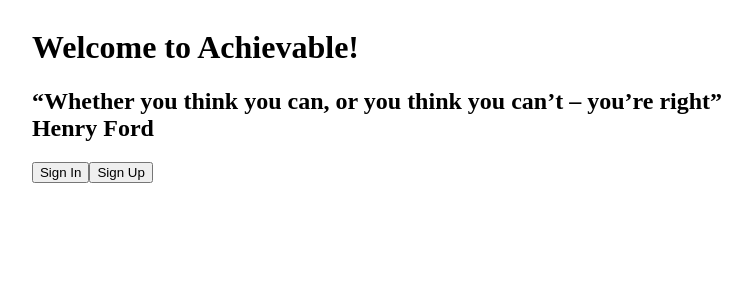
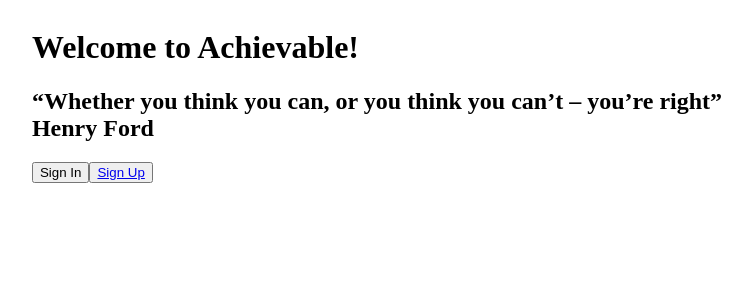
Before and after one commit to willmcb94/achievable, a React (Create React App) app: page / in a window 1280 px wide. Shown: the top 300 px of the page, without its empty margins (263-1015 px from the left). Built offline with nearby package versions, Linux system fonts and the light colour scheme.

Commit message:
setup routing

```diff
--- a/package.json
+++ b/package.json
@@ -9,6 +9,7 @@
     "firebase": "^9.6.11",
     "react": "^18.0.0",
     "react-dom": "^18.0.0",
+    "react-router-dom": "^6.3.0",
     "react-scripts": "5.0.1",
     "web-vitals": "^2.1.4"
   },
--- a/src/components/App.js
+++ b/src/components/App.js
@@ -1,11 +1,15 @@
 import React from 'react';
 import Signup from './Signup/Signup';
 import Landing from './Landing/Landing';
+import { Route, Routes } from 'react-router-dom';
 
 function App() {
   return (
     <>
-      <Landing />
+      <Routes>
+        <Route path="/" element={<Landing />} />
+        <Route path="/signup" element={<Signup />} />
+      </Routes>
     </>
   );
 }
--- a/src/components/Landing/Landing.js
+++ b/src/components/Landing/Landing.js
@@ -1,6 +1,7 @@
 import './Landing.css';
 
 import React from 'react';
+import { Link } from 'react-router-dom';
 
 export default function Landing() {
   return (
@@ -14,7 +15,9 @@
           <dt>Henry Ford</dt>
         </h2>
         <button>Sign In</button>
-        <button>Sign Up</button>
+        <button>
+          <Link to="/signup">Sign Up</Link>
+        </button>
       </main>
     </div>
   );
--- a/src/index.js
+++ b/src/index.js
@@ -1,11 +1,14 @@
 import React from 'react';
 import ReactDOM from 'react-dom/client';
 import App from './components/App';
+import { BrowserRouter } from 'react-router-dom';
 import './index.css';
 
 const root = ReactDOM.createRoot(document.getElementById('root'));
 root.render(
   <React.StrictMode>
-    <App />
+    <BrowserRouter>
+      <App />
+    </BrowserRouter>
   </React.StrictMode>
 );
```
Also changed, not shown: 1 other file (tests, documents, lock files or other folders).
